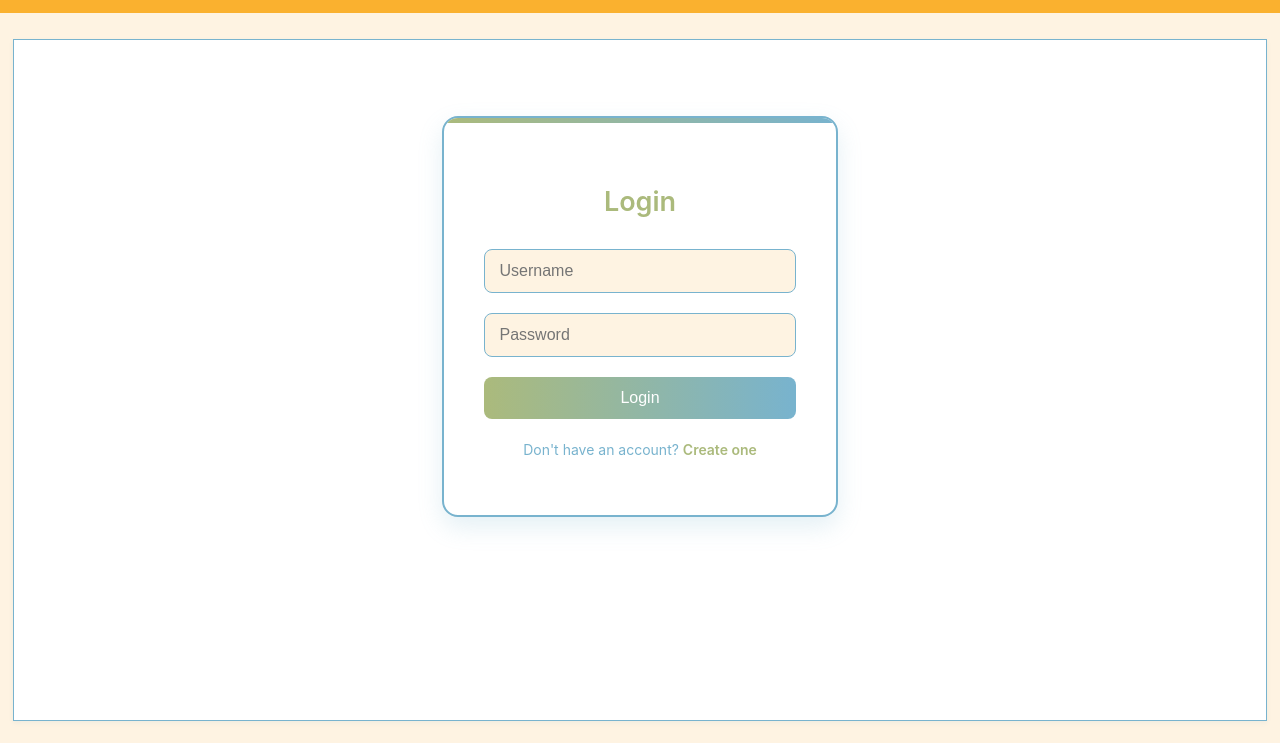
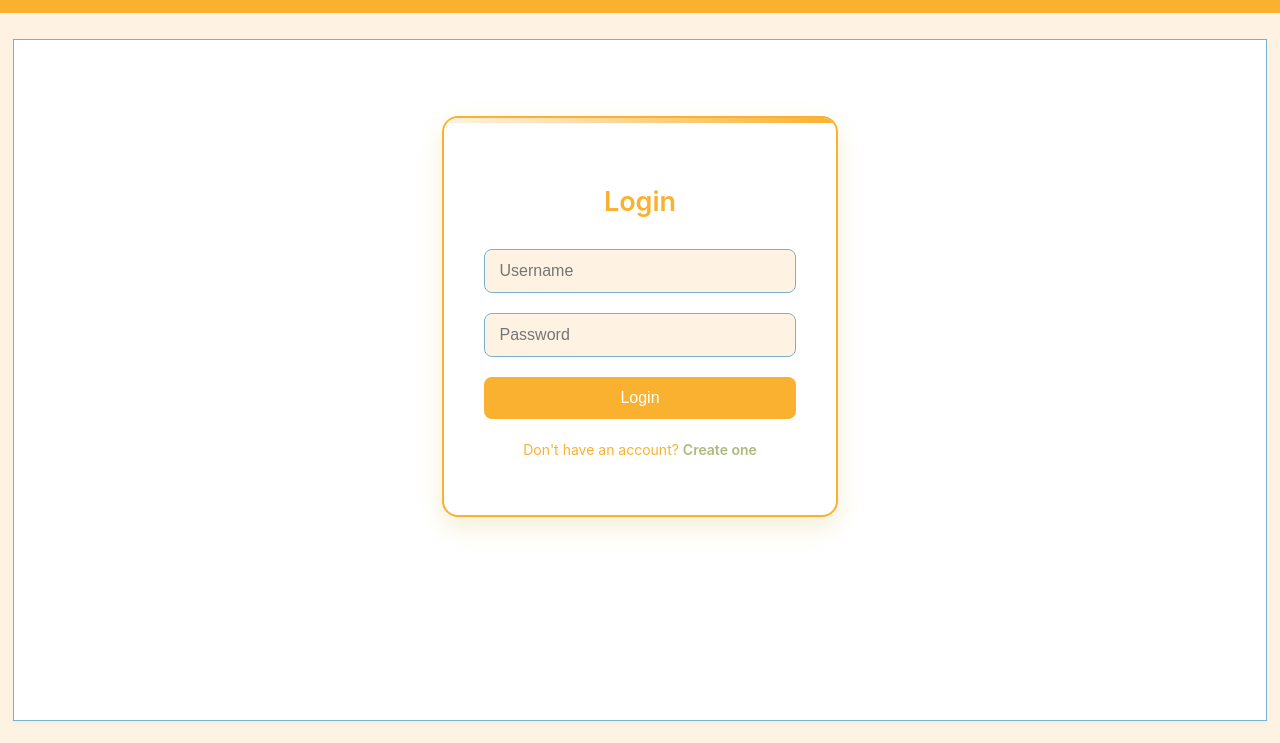
Before and after one commit to connorholley/ColiCount, a website: page index.html in a window 1280 px wide. Shown: the part 57-800 px from the top of the page. Drawn offline with Linux system fonts and the light colour scheme.

Commit message:
playing with log in styling WIP

```diff
--- a/index.css
+++ b/index.css
@@ -12,14 +12,14 @@ body {
   background-color: white;
   padding: 40px;
   border-radius: 16px;
-  box-shadow: 0 10px 25px rgba(120, 179, 206, 0.2);
+  box-shadow: 0 10px 25px rgba(200, 177, 47, 0.2);
   width: 30%;
   height:100%;
   margin: auto;
   transition: all 0.3s ease;
   position: relative;
   overflow: hidden;
-  border: 2px solid #78B3CE;
+  border: 2px solid #FAB12F;
 }
 
 .auth-container::before {
@@ -29,13 +29,17 @@ body {
   left: 0;
   width: 100%;
   height: 5px;
-  background: linear-gradient(to right, #ABBA7C 0%, #78B3CE 100%);
+  background: linear-gradient(to right, #FEF3E2 0%, #FAB12F 100%);
 }
 
 .auth-container h2 {
   text-align: center;
   margin-bottom: 25px;
-  color: #ABBA7C;
+  /* background: linear-gradient(to right, #ABBA7C 0%, #78B3CE 100%); */
+  background: #FAB12F ;
+
+  -webkit-background-clip: text;
+  -webkit-text-fill-color: transparent;
   font-weight: 600;
 }
 
@@ -62,7 +66,9 @@ body {
 .form-group button {
   width: 100%;
   padding: 12px;
-  background: linear-gradient(to right, #ABBA7C 0%, #78B3CE 100%);
+  /* background: linear-gradient(to right, #ABBA7C 0%, #78B3CE 100%); */
+  background: #FAB12F ;
+
   color: white;
   border: none;
   border-radius: 8px;
@@ -81,7 +87,8 @@ body {
   text-align: center;
   margin-top: 20px;
   font-size: 14px;
-  color: #78B3CE;
+  /* color: #78B3CE; */
+  color: #FAB12F;
 }
 
 .switch-form a {
```
